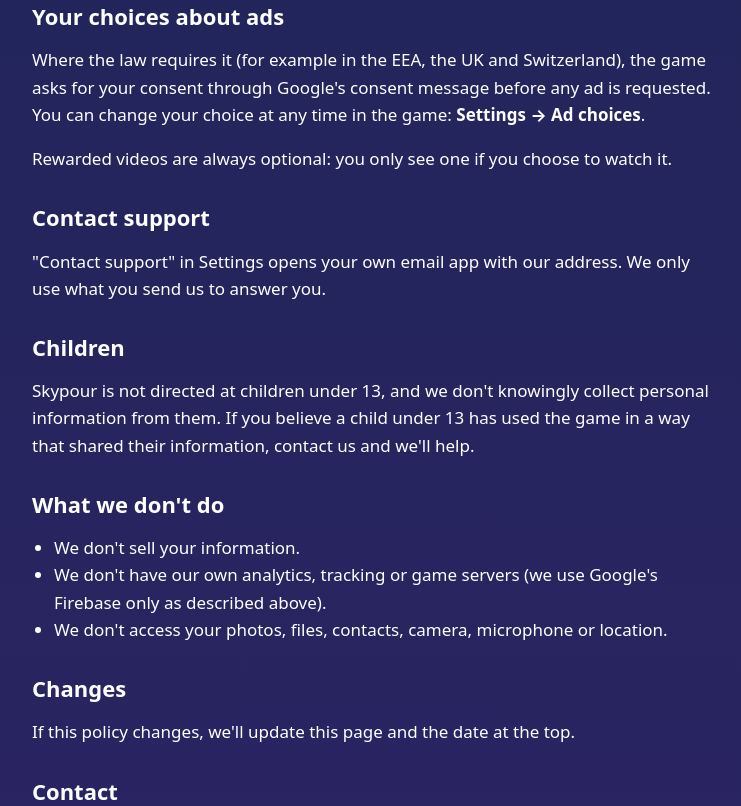
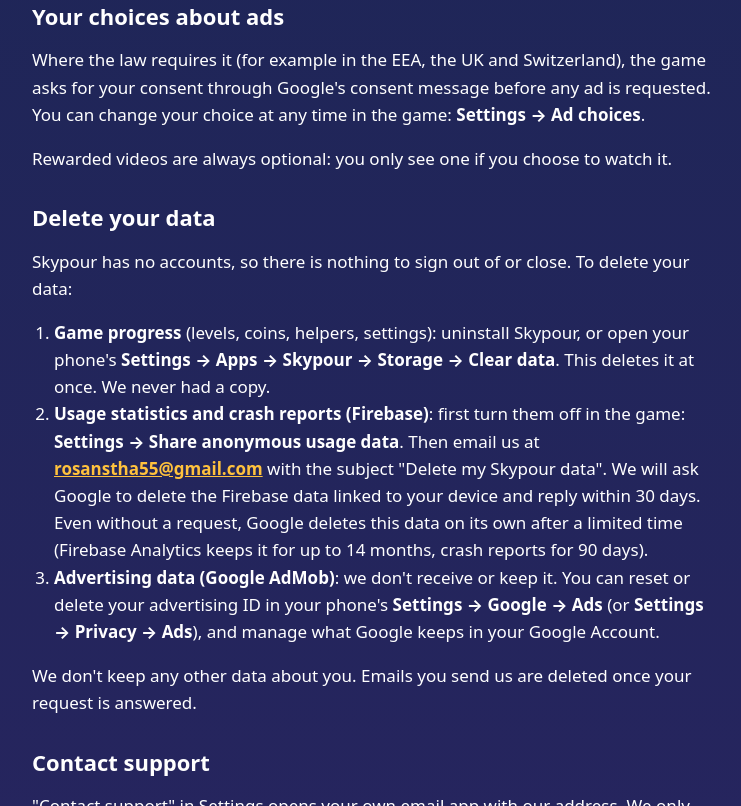
Before and after one commit to roshanstha55/roshanstha55.github.io, a plain HTML site: page skypour/privacy.html in a window 1280 px wide. Shown: the part 1994-2800 px from the top of the page, without its empty margins (268-1009 px from the left). Drawn offline with Linux system fonts and the light colour scheme.

Commit message:
Add files via upload

```diff
--- a/skypour/privacy.html
+++ b/skypour/privacy.html
@@ -13,7 +13,7 @@
 <main>
 <h1>Privacy Policy</h1>
 <p class="muted">Skypour: Water Sort Puzzle · by Vexel Interactive<br>
-Last updated: 17 November 2026</p>
+Last updated: 18 November 2026</p>
 
 <div class="card">
 <p>This page explains, in plain English, what information Skypour uses and why. The short version: <strong>we don't have our own accounts or servers, and your game progress is saved on your phone.</strong> Ads are provided by Google, and Google collects some information to show and measure them. If you allow it, the game also sends Google anonymous usage statistics and crash reports (Firebase), so we can fix crashes and make levels fair.</p>
@@ -56,6 +56,15 @@ Last updated: 17 November 2026</p>
 <p>Where the law requires it (for example in the EEA, the UK and Switzerland), the game asks for your consent through Google's consent message before any ad is requested. You can change your choice at any time in the game: <strong>Settings → Ad choices</strong>.</p>
 <p>Rewarded videos are always optional: you only see one if you choose to watch it.</p>
 
+<h2 id="delete">Delete your data</h2>
+<p>Skypour has no accounts, so there is nothing to sign out of or close. To delete your data:</p>
+<ol>
+  <li><strong>Game progress</strong> (levels, coins, helpers, settings): uninstall Skypour, or open your phone's <strong>Settings → Apps → Skypour → Storage → Clear data</strong>. This deletes it at once. We never had a copy.</li>
+  <li><strong>Usage statistics and crash reports (Firebase)</strong>: first turn them off in the game: <strong>Settings → Share anonymous usage data</strong>. Then email us at <a href="mailto:rosanstha55@gmail.com">rosanstha55@gmail.com</a> with the subject "Delete my Skypour data". We will ask Google to delete the Firebase data linked to your device and reply within 30 days. Even without a request, Google deletes this data on its own after a limited time (Firebase Analytics keeps it for up to 14 months, crash reports for 90 days).</li>
+  <li><strong>Advertising data (Google AdMob)</strong>: we don't receive or keep it. You can reset or delete your advertising ID in your phone's <strong>Settings → Google → Ads</strong> (or <strong>Settings → Privacy → Ads</strong>), and manage what Google keeps in your Google Account.</li>
+</ol>
+<p>We don't keep any other data about you. Emails you send us are deleted once your request is answered.</p>
+
 <h2>Contact support</h2>
 <p>"Contact support" in Settings opens your own email app with our address. We only use what you send us to answer you.</p>
 
```
